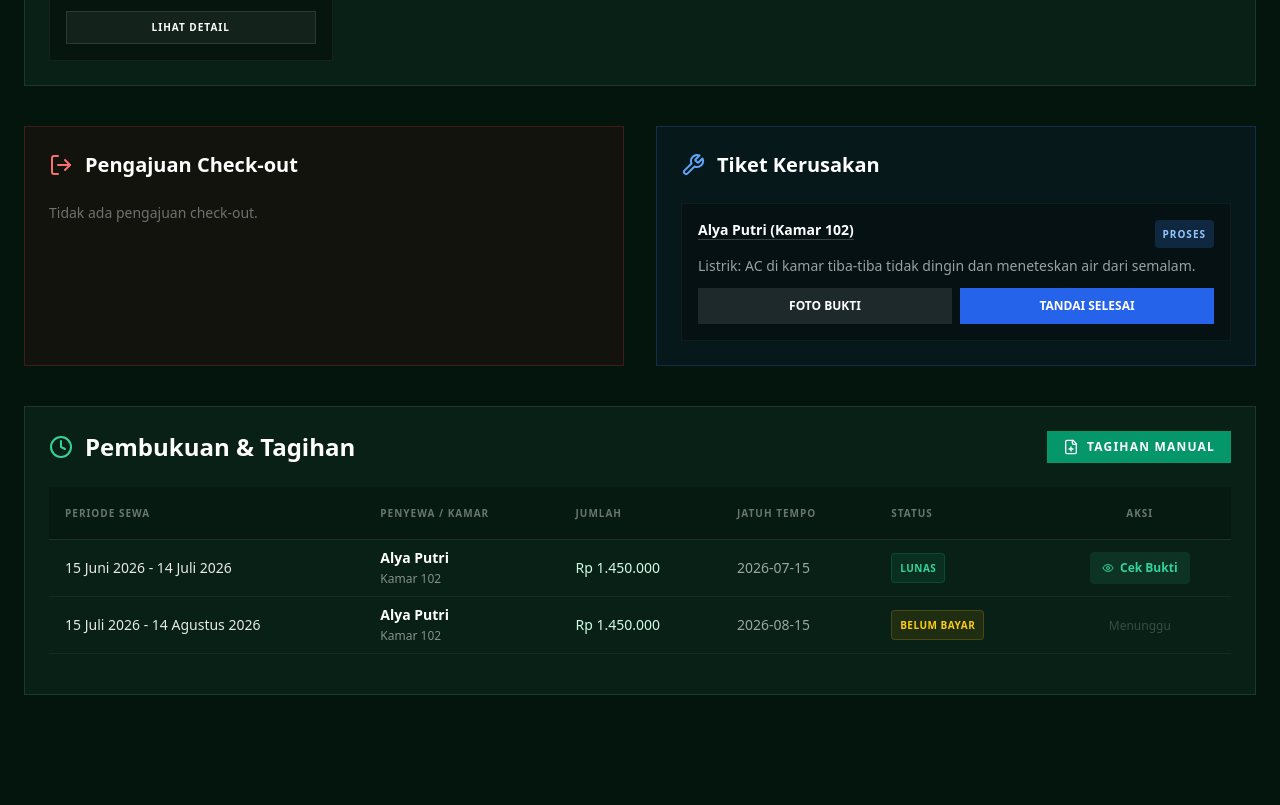
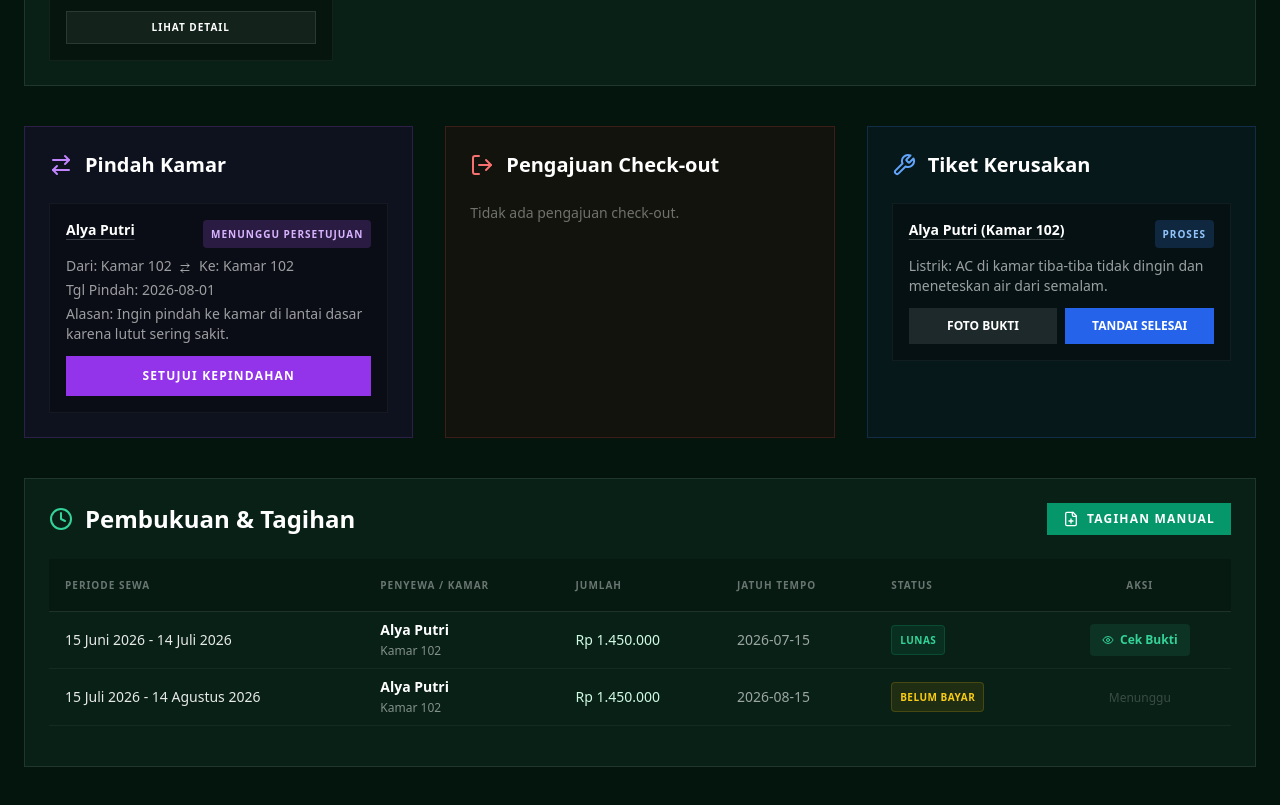
Before and after one commit to joealifandi/kosngawi, a Next.js app: page /owner-dashboard in a window 1280 px wide. Shown: the part 1400-2205 px from the top of the page. Before the commit the page ends 2135 px from the top, so only its background shows below. Built offline with nearby package versions, Linux system fonts and the light colour scheme.

Commit message:
feat(ui): add owner approval UI for room transfer

```diff
--- a/app/owner-dashboard/page.tsx
+++ b/app/owner-dashboard/page.tsx
@@ -1,8 +1,8 @@
 'use client';
 import { useState } from 'react';
 import Link from 'next/link';
-import { AlertTriangle, CheckCircle2, Clock, DoorOpen, Home, Wallet, X, Eye, Wrench, LogOut, Plus, Settings, User, Building, Phone, Mail, ShieldCheck, Camera, Bell, FileText, UserPlus, Edit2, Calculator, FilePlus, Users } from 'lucide-react';
-import { cabangKos, kamarKos, pengajuanSewa, tagihan, laporanKerusakan, pengajuanCheckout, kontrak, penghuni } from '@/lib/data';
+import { AlertTriangle, CheckCircle2, Clock, DoorOpen, Home, Wallet, X, Eye, Wrench, LogOut, Plus, Settings, User, Building, Phone, Mail, ShieldCheck, Camera, Bell, FileText, UserPlus, Edit2, Calculator, FilePlus, Users, ArrowRightLeft } from 'lucide-react';
+import { cabangKos, kamarKos, pengajuanSewa, tagihan, laporanKerusakan, pengajuanCheckout, kontrak, penghuni, pengajuanPindahKamar } from '@/lib/data';
 
 const formatRupiah = (value: number) => new Intl.NumberFormat('id-ID', { style: 'currency', currency: 'IDR', maximumFractionDigits: 0 }).format(value);
 
@@ -158,8 +158,36 @@ export default function OwnerDashboardPage() {
               </div>
             </section>
 
-            {/* Laporan Kerusakan & Check-out Pending */}
-            <div className="grid grid-cols-1 lg:grid-cols-2 gap-6 md:gap-8 mb-10">
+            {/* Laporan Kerusakan, Pindah Kamar, & Check-out Pending */}
+            <div className="grid grid-cols-1 lg:grid-cols-3 gap-6 md:gap-8 mb-10">
+              <section className="bg-purple-950/20 border border-purple-500/20 p-4 md:p-6">
+                <div className="flex items-center gap-3 mb-6"><ArrowRightLeft className="text-purple-400" /><h2 className="text-xl font-bold">Pindah Kamar</h2></div>
+                {pengajuanPindahKamar.length === 0 ? (
+                  <p className="text-white/40 text-sm">Tidak ada pengajuan pindah kamar.</p>
+                ) : (
+                  <div className="space-y-4">
+                    {pengajuanPindahKamar.map(p => {
+                      const ktr = kontrak.find(k => k.id === p.kontrakId);
+                      const tnt = penghuni.find(t => t.id === ktr?.penghuniId);
+                      const currentRoom = kamarKos.find(k => k.id === ktr?.kamarId);
+                      const targetRoom = kamarKos.find(k => k.id === p.kamarTujuanId);
+                      return (
+                        <div key={p.id} className="bg-black/30 p-4 border border-white/5 text-sm">
+                          <div className="flex justify-between items-start mb-2">
+                            <Link href={`/owner-dashboard/penghuni/${tnt?.id}`} className="font-bold hover:text-emerald-400 underline decoration-white/20 underline-offset-4">{tnt?.nama}</Link>
+                            <span className="text-purple-300 text-[10px] font-bold uppercase tracking-widest bg-purple-500/20 px-2 py-1 rounded">{p.status.replace('_', ' ')}</span>
+                          </div>
+                          <p className="text-white/60 mb-1">Dari: Kamar {currentRoom?.nomor} <ArrowRightLeft className="inline w-3 h-3 mx-1" /> Ke: Kamar {targetRoom?.nomor}</p>
+                          <p className="text-white/60 mb-1">Tgl Pindah: {p.tanggalPindah}</p>
+                          <p className="text-white/60 mb-3">Alasan: {p.alasan}</p>
+                          <button onClick={() => alert('Pindah kamar disetujui! Harga kontrak telah disesuaikan dan tagihan baru diterbitkan.')} className="w-full bg-purple-600 hover:bg-purple-500 py-3 text-xs font-bold uppercase tracking-widest transition-colors">Setujui Kepindahan</button>
+                        </div>
+                      );
+                    })}
+                  </div>
+                )}
+              </section>
+
               <section className="bg-red-950/20 border border-red-500/20 p-4 md:p-6">
                 <div className="flex items-center gap-3 mb-6"><LogOut className="text-red-400" /><h2 className="text-xl font-bold">Pengajuan Check-out</h2></div>
                 {pengajuanCheckout.length === 0 ? (
--- a/lib/data.ts
+++ b/lib/data.ts
@@ -1,4 +1,4 @@
-import { CabangKos, Feature, GalleryImage, HeroSlide, Kamar, PengajuanSewa, Penghuni, Stat, Tagihan, Testimonial, Kontrak, LaporanKerusakan, PengajuanCheckout } from './types';
+import { CabangKos, Feature, GalleryImage, HeroSlide, Kamar, PengajuanSewa, Penghuni, Stat, Tagihan, Testimonial, Kontrak, LaporanKerusakan, PengajuanCheckout, PengajuanPindahKamar } from './types';
 
 export const cabangKos: CabangKos[] = [
   {
@@ -229,3 +229,14 @@ export const stats: Stat[] = [
   { id: 3, value: 2, suffix: '', label: 'Cabang Kos' },
   { id: 4, value: 98, suffix: '%', label: 'Kepuasan Penghuni' },
 ];
+
+export const pengajuanPindahKamar: PengajuanPindahKamar[] = [
+  {
+    id: 1,
+    kontrakId: 1,
+    kamarTujuanId: 2,
+    tanggalPindah: '2026-08-01',
+    alasan: 'Ingin pindah ke kamar di lantai dasar karena lutut sering sakit.',
+    status: 'menunggu_persetujuan'
+  }
+];
```
